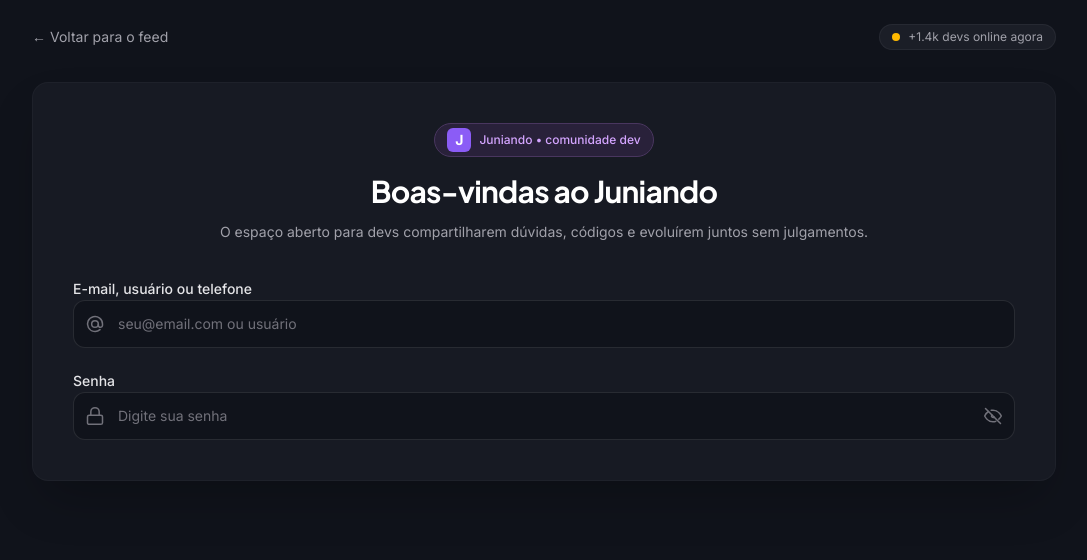
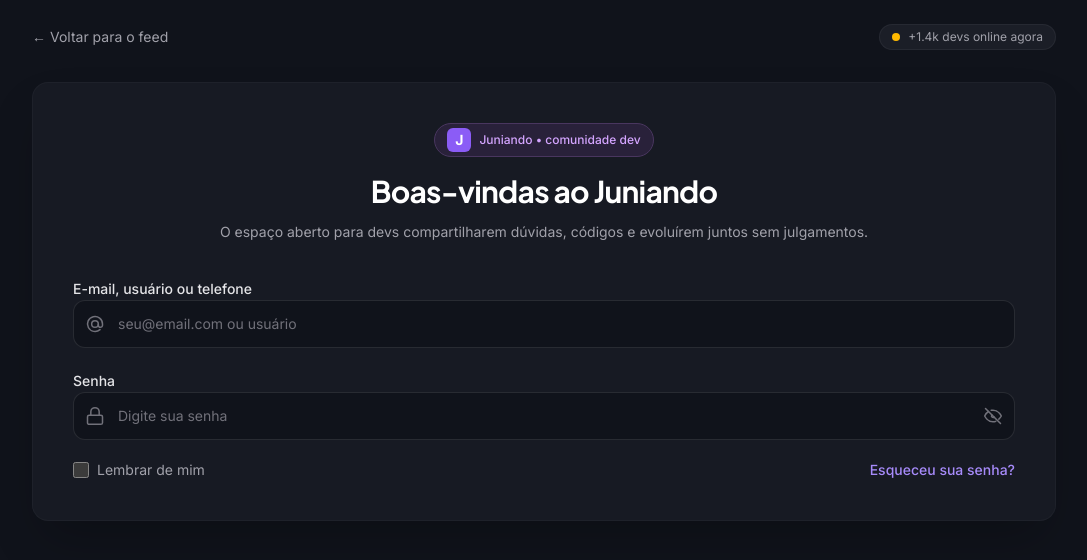
Before and after one commit to lab08-j/frontend, a Next.js app: page /login in a window 1280 px wide. Shown: the top 560 px of the page, without its empty margins (96-1183 px from the left). Built offline with nearby package versions, Linux system fonts and the light colour scheme.

Commit message:
feat: add remember me and forgot password options

```diff
--- a/src/components/auth/login-form.tsx
+++ b/src/components/auth/login-form.tsx
@@ -149,6 +149,28 @@ export default function LoginForm() {
                 </button>
               </div>
             </div>
+
+            <div className="flex items-center justify-between gap-4">
+              <label
+                htmlFor="remember"
+                className="flex cursor-pointer items-center gap-2 text-sm text-[#A1A1AA]"
+              >
+                <input
+                  id="remember"
+                  name="remember"
+                  type="checkbox"
+                  className="h-4 w-4 cursor-pointer rounded border-white/20 bg-[#10131B] accent-[#8B5CF6] focus:ring-2 focus:ring-[#8B5CF6]/30"
+                />
+                Lembrar de mim
+              </label>
+
+              <Link
+                href="/forgot-password"
+                className="text-sm font-medium text-[#A78BFA] transition-colors hover:text-[#C4B5FD]"
+              >
+                Esqueceu sua senha?
+              </Link>
+            </div>
           </form>
         </section>
       </div>
```
